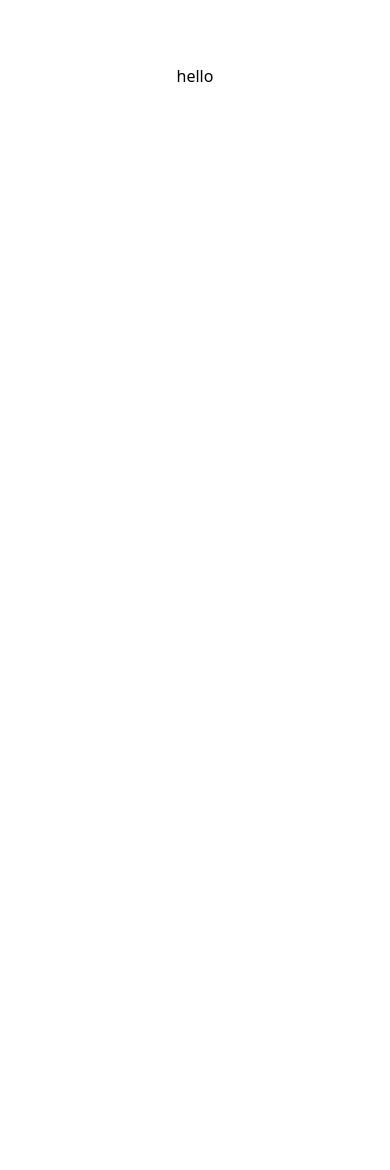
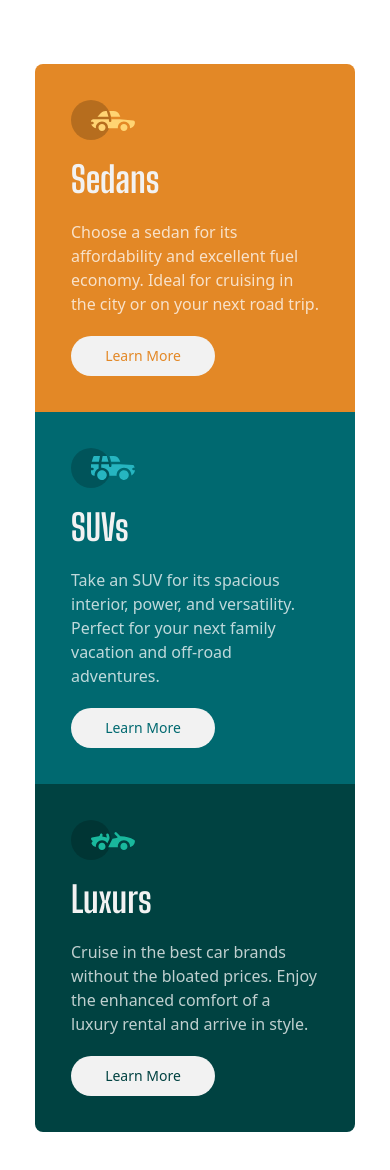
Before and after one commit to palmeiroerick/3-column-preview-card-component, a Next.js app: page / in a window 390 px wide. Shown: the top 1170 px of the page. Before the commit the page ends 844 px from the top, so only its background shows below. Built offline with nearby package versions, Linux system fonts and the light colour scheme.

Commit message:
feat: add mobile layout

```diff
--- a/app/page.tsx
+++ b/app/page.tsx
@@ -1,5 +1,41 @@
+import Button from "@/components/Button";
+import Container from "@/components/Container";
+import Icon from "@/components/Icon";
+import Text from "@/components/Text";
+import Title from "@/components/Title";
+
 const Home = () => {
-  return <main>hello</main>;
+  return (
+    <main className="w-80 overflow-hidden rounded-lg">
+      <Container bgColor="brightOrange">
+        <Icon icon="sedans" />
+        <Title>Sedans</Title>
+        <Text>
+          Choose a sedan for its affordability and excellent fuel economy. Ideal
+          for cruising in the city or on your next road trip.
+        </Text>
+        <Button color="brightOrange" />
+      </Container>
+      <Container bgColor="darkCyan">
+        <Icon icon="suvs" />
+        <Title>SUVs</Title>
+        <Text>
+          Take an SUV for its spacious interior, power, and versatility. Perfect
+          for your next family vacation and off-road adventures.
+        </Text>
+        <Button color="darkCyan" />
+      </Container>
+      <Container bgColor="veryDarkCyan">
+        <Icon icon="luxury" />
+        <Title>Luxurs</Title>
+        <Text>
+          Cruise in the best car brands without the bloated prices. Enjoy the
+          enhanced comfort of a luxury rental and arrive in style.
+        </Text>
+        <Button color="veryDarkCyan" />
+      </Container>
+    </main>
+  );
 };
 
 export default Home;
```
